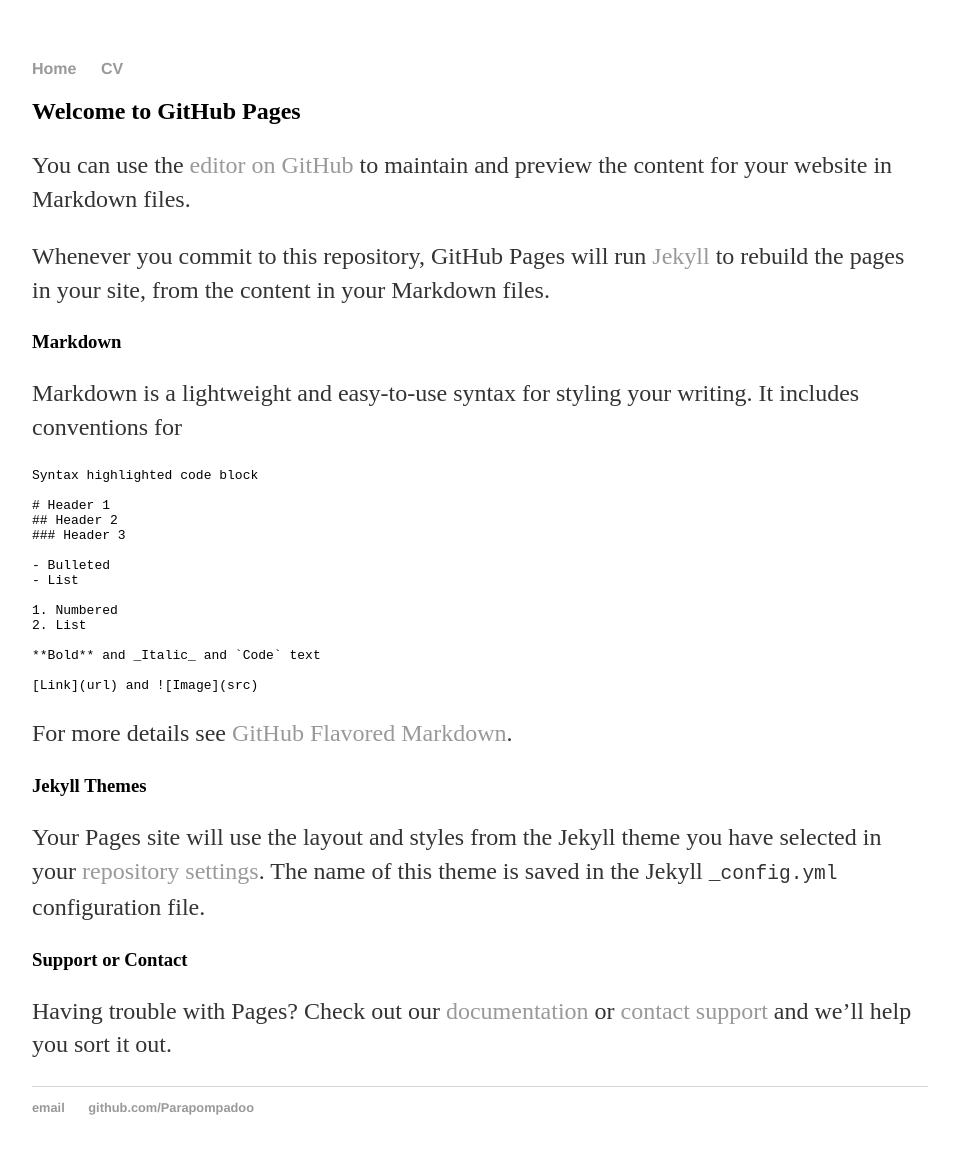
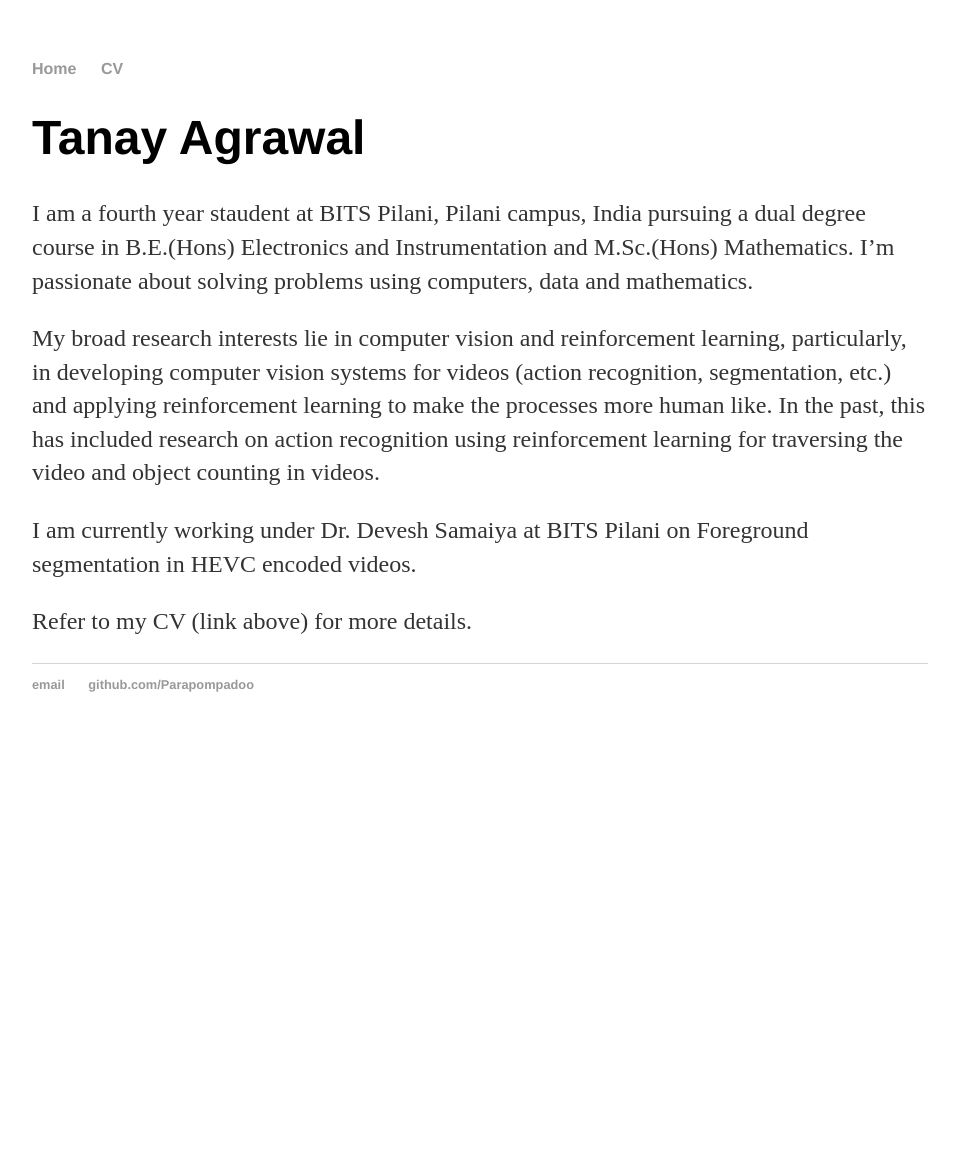
Before and after one commit to Parapompadoo/Parapompadoo.github.io, a Jekyll site: the page built from index.md, in a window 1280 px wide. Shown: the whole page, without its empty margins (160-1119 px from the left). Built offline with Jekyll 4.4.1, drawn with Linux system fonts in a browser that asks for light colours; our own code applies the rules of GitHub Pages for plain Markdown files; after the commit the page ends 900 px from its top, so only the background shows below that.

Commit message:
Update index.md

````diff
--- a/index.md
+++ b/index.md
@@ -1,37 +1,9 @@
-## Welcome to GitHub Pages
+# Tanay Agrawal
 
-You can use the [editor on GitHub](https://github.com/Parapompadoo/Parapompadoo.github.io/edit/master/index.md) to maintain and preview the content for your website in Markdown files.
+I am a fourth year staudent at BITS Pilani, Pilani campus, India pursuing a dual degree course in B.E.(Hons) Electronics and Instrumentation and M.Sc.(Hons) Mathematics. I'm passionate about solving problems using computers, data and mathematics.
 
-Whenever you commit to this repository, GitHub Pages will run [Jekyll](https://jekyllrb.com/) to rebuild the pages in your site, from the content in your Markdown files.
+My broad research interests lie in computer vision and reinforcement learning, particularly, in developing computer vision systems for videos (action recognition, segmentation, etc.) and applying reinforcement learning to make the processes more human like. In the past, this has included research on action recognition using reinforcement learning for traversing the video and object counting in videos.
 
-### Markdown
+I am currently working under Dr. Devesh Samaiya at BITS Pilani on Foreground segmentation in HEVC encoded videos.
 
-Markdown is a lightweight and easy-to-use syntax for styling your writing. It includes conventions for
-
-```markdown
-Syntax highlighted code block
-
-# Header 1
-## Header 2
-### Header 3
-
-- Bulleted
-- List
-
-1. Numbered
-2. List
-
-**Bold** and _Italic_ and `Code` text
-
-[Link](url) and ![Image](src)
-```
-
-For more details see [GitHub Flavored Markdown](https://guides.github.com/features/mastering-markdown/).
-
-### Jekyll Themes
-
-Your Pages site will use the layout and styles from the Jekyll theme you have selected in your [repository settings](https://github.com/Parapompadoo/Parapompadoo.github.io/settings). The name of this theme is saved in the Jekyll `_config.yml` configuration file.
-
-### Support or Contact
-
-Having trouble with Pages? Check out our [documentation](https://help.github.com/categories/github-pages-basics/) or [contact support](https://github.com/contact) and we’ll help you sort it out.
+Refer to my CV (link above) for more details.
````
